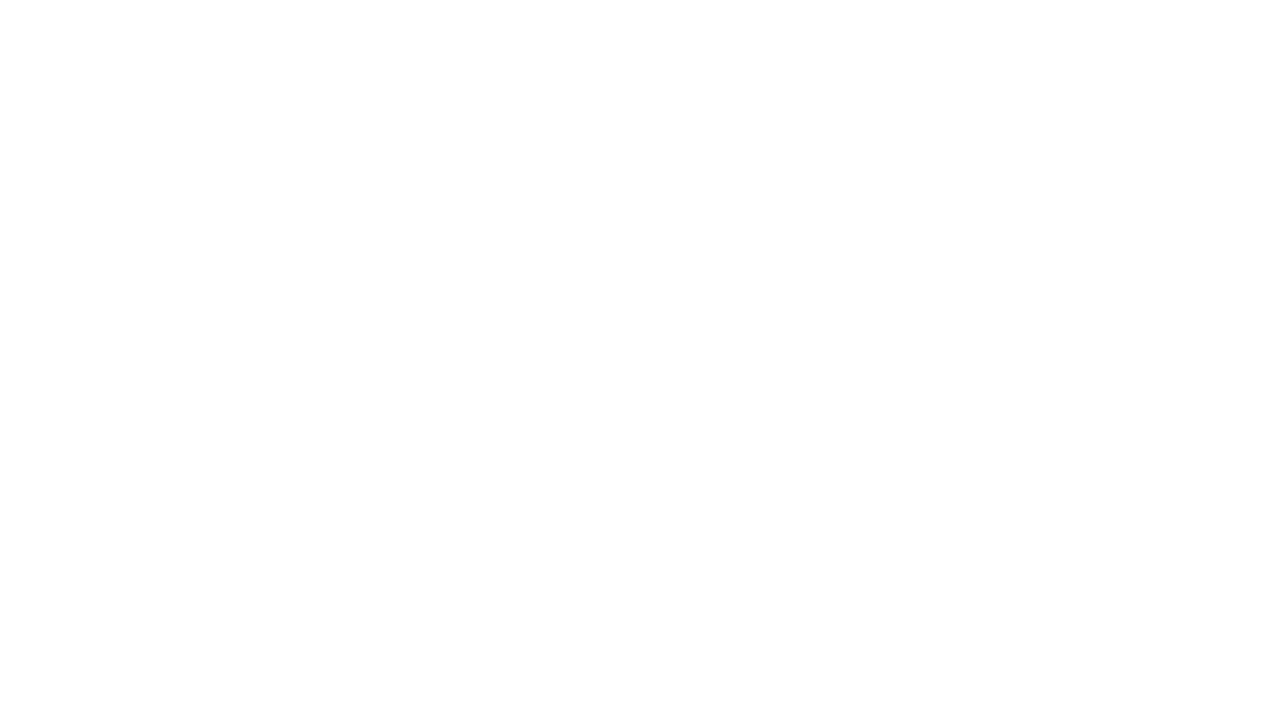
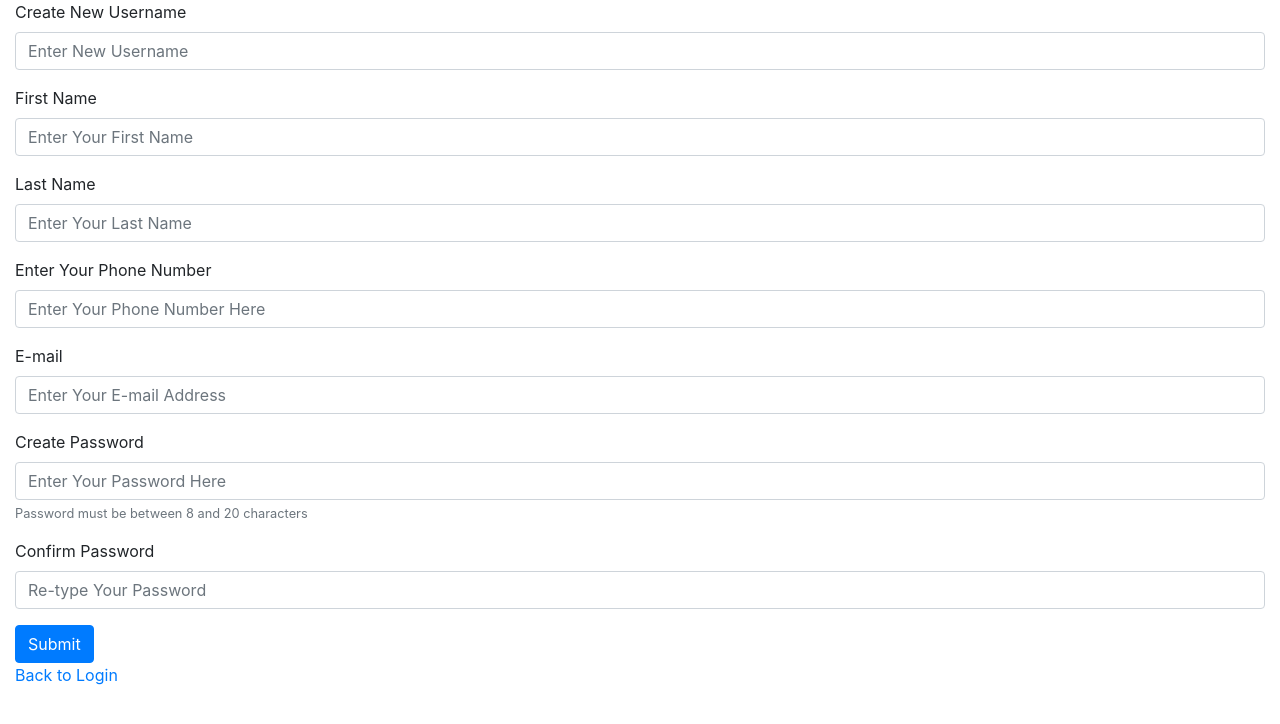
Before and after one commit to AlvinZC4/HIGHbrow, a React (Create React App) app in the folder client/: page /newuser in a window 1280 px wide. Shown: the top 724 px of the page. Built offline with nearby package versions, Linux system fonts and the light colour scheme.

Commit message:
fixed errors in props and functions on client side for creating a new user. Create new user now works

```diff
--- a/client/src/App.js
+++ b/client/src/App.js
@@ -1,6 +1,7 @@
 import React, {useState, useEffect} from 'react';
 import { BrowserRouter as Router, Route, Switch, useHistory} from "react-router-dom";
 import Login from "./pages/Login";
+import NewUser from './pages/NewUser';
 import Wishlist from "./pages/Wishlist"
 import API from "./utils/API"
 
@@ -67,7 +68,7 @@ function App() {
           <Route exact path="/wishlist">
             <Wishlist user={user}/>
           </Route>
-          <Route exact path="/newuser"/>
+          <Route exact path="/newuser" component={NewUser}/>
         </Switch>
       </div>
     </Router>
--- a/client/src/componets/CreateUserForm/index.js
+++ b/client/src/componets/CreateUserForm/index.js
@@ -3,12 +3,12 @@ import {useHistory} from "react-router-dom"
 
 function CreateUserForm(props) {
 
-    const history = useHistory()
+    // const history = useHistory()
 
-    function redirect(event) {
-      event.preventDefault()
-      history.push("/wishlist")
-    }
+    // function redirect(event) {
+    //   event.preventDefault()
+    //   history.push("/wishlist")
+    // }
 
 
   console.log("props", props)
@@ -18,8 +18,8 @@ function CreateUserForm(props) {
             <label htmlFor="new-username">Create New Username</label>
             <input
                 type="text"
-                name="new-username"
-                value={props.loginForm.NewUsername}
+                name="username"
+                value={props.newUserForm.username}
                 onChange={props.onChange}
                 className="form-control"
                 placeholder="Enter New Username"
@@ -29,8 +29,8 @@ function CreateUserForm(props) {
             <label htmlFor="first-name">First Name</label>
             <input
                 type="text"
-                name="first-name"
-                value={props.loginForm.NewUsername}
+                name="firstName"
+                value={props.newUserForm.firstName}
                 onChange={props.onChange}
                 className="form-control"
                 placeholder="Enter Your First Name"
@@ -40,8 +40,8 @@ function CreateUserForm(props) {
             <label htmlFor="last-name">Last Name</label>
             <input
                 type="text"
-                name="last-name"
-                value={props.loginForm.NewUsername}
+                name="lastName"
+                value={props.newUserForm.lastName}
                 onChange={props.onChange}
                 className="form-control"
                 placeholder="Enter Your Last Name"
@@ -51,8 +51,8 @@ function CreateUserForm(props) {
             <label htmlFor="phone">Enter Your Phone Number</label>
             <input
                 type="text"
-                name="phonw"
-                value={props.loginForm.NewUsername}
+                name="phone"
+                value={props.newUserForm.phone}
                 onChange={props.onChange}
                 className="form-control"
                 placeholder="Enter Your Phone Number Here"
@@ -63,7 +63,7 @@ function CreateUserForm(props) {
             <input
                 type="text"
                 name="email"
-                value={props.loginForm.NewUsername}
+                value={props.newUserForm.email}
                 onChange={props.onChange}
                 className="form-control"
                 placeholder="Enter Your E-mail Address"
@@ -73,8 +73,8 @@ function CreateUserForm(props) {
             <label htmlFor="new-password">Create Password</label>
             <input
                 type="password"
-                name="new-password"
-                value={props.loginForm.password}
+                name="password"
+                value={props.newUserForm.password}
                 onChange={props.onChange}
                 className="form-control"
                 placeholder="Enter Your Password Here"
@@ -86,8 +86,8 @@ function CreateUserForm(props) {
             <label htmlFor="confirm-password">Confirm Password</label>
             <input
                 type="password"
-                name="confirm-password"
-                value={props.loginForm.password}
+                name="passwordConfirm"
+                value={props.newUserForm.passwordConfirm}
                 onChange={props.onChange}
                 className="form-control"
                 placeholder="Re-type Your Password"
--- a/client/src/pages/Login.js
+++ b/client/src/pages/Login.js
@@ -1,5 +1,6 @@
 import React from "react"
 import LoginForm from "../componets/LoginForm"
+import {Link} from "react-router-dom"
 
 function Login(props) {
 
@@ -10,6 +11,9 @@ function Login(props) {
                 onChange={props.onChange}
                 onClick={props.onClick}
             />
+            <Link to="/newuser">
+                Create New Account
+            </Link>
         </div>
     )
 
--- a/client/src/pages/NewUser.js
+++ b/client/src/pages/NewUser.js
@@ -1,6 +1,7 @@
 import React, {useState} from "react"
 import {Container, Row, Col} from "../componets/Grid"
 import CreateUserForm from "../componets/CreateUserForm"
+import {Link} from "react-router-dom"
 import API from "../utils/API"
 
 function NewUser() {
@@ -21,9 +22,12 @@ function NewUser() {
     }
 
     function handleNewUserSubmit(e) {
+        e.preventDefault()
         if (newUserform.username && newUserform.firstName && newUserform.lastName && newUserform.phone && newUserform.email && newUserform.password && newUserform.passwordConfirm) {
-            if (newUserform.password !== newUserform.passwordConirm) {
+            if (newUserform.password !== newUserform.passwordConfirm) {
                 console.log("Password entries do not match")
+                console.log("password", newUserform.password)
+                console.log("confirm password", newUserform.passwordConfirm)
                 return
             }
             else {
@@ -54,9 +58,16 @@ function NewUser() {
                 <Col size="12">
                     <CreateUserForm
                         newUserForm={newUserform}
-                        handleInputChange={handleInputChange}
-                        handleNewUserSubmit={handleNewUserSubmit}
+                        onChange={handleInputChange}
+                        onClick={handleNewUserSubmit}
                     />
+                </Col>
+            </Row>
+            <Row>
+                <Col size="12">
+                    <Link to="/">
+                        Back to Login
+                    </Link>
                 </Col>
             </Row>
         </Container>
```
